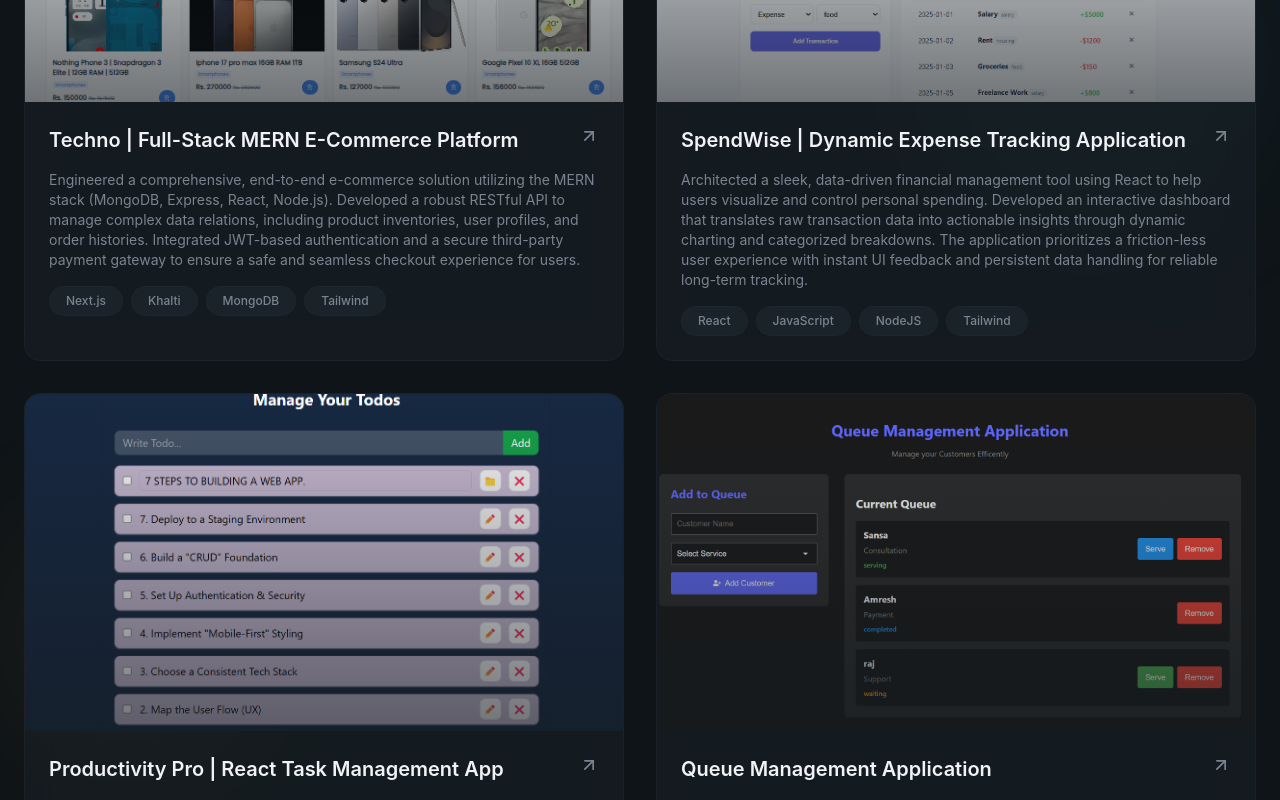
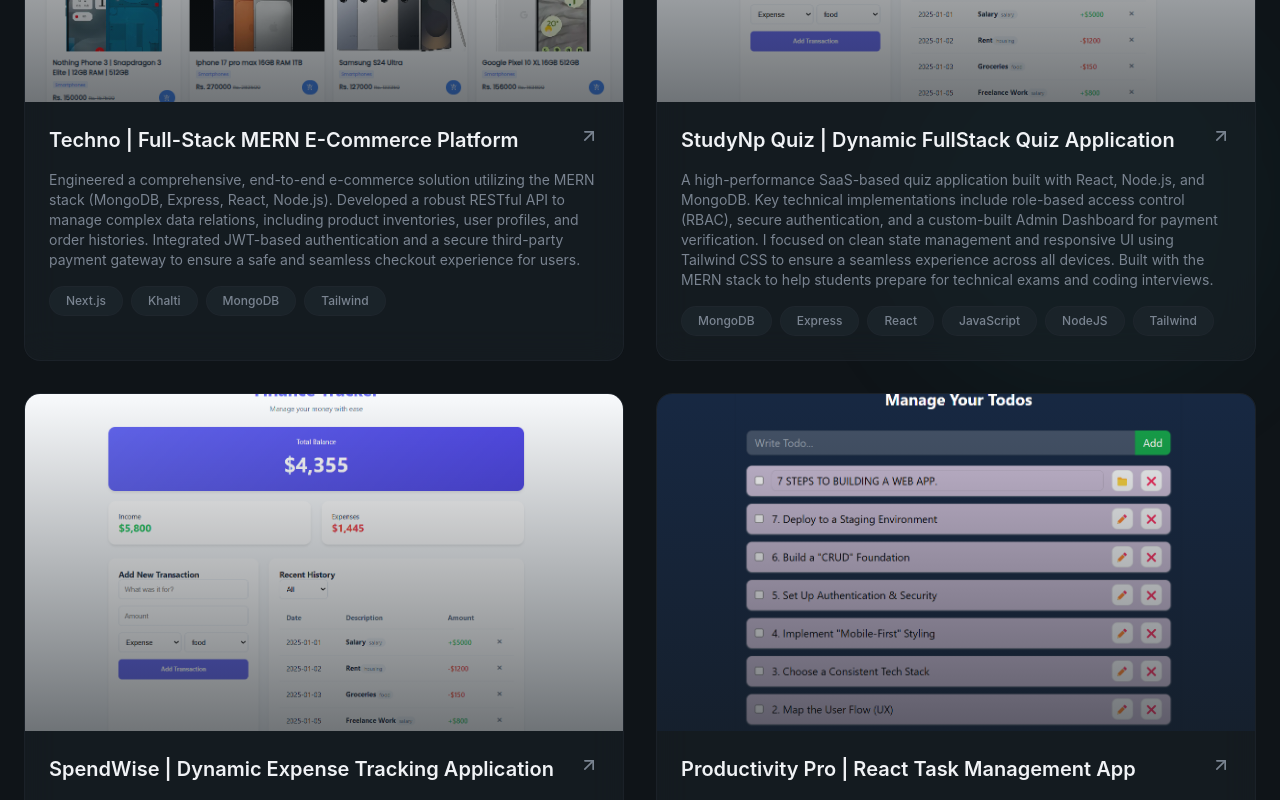
Before and after one commit to lord-amresh/portfolio, a React (Vite) app: page / in a window 1280 px wide. Shown: the part 2580-3380 px from the top of the page. Built offline with nearby package versions, Linux system fonts and the light colour scheme.

Commit message:
updated projects

```diff
--- a/src/sections/Projects.jsx
+++ b/src/sections/Projects.jsx
@@ -8,6 +8,15 @@
     image: "/projects/project2.png",
     tags: ["Next.js", "Khalti", "MongoDB", "Tailwind"],
     link: "https://ecommerce-mern-cfr6.vercel.app/",
+    github: "#",
+  },
+    {
+    title: "StudyNp Quiz | Dynamic FullStack Quiz Application",
+    description:
+      "A high-performance SaaS-based quiz application built with React, Node.js, and MongoDB. Key technical implementations include role-based access control (RBAC), secure authentication, and a custom-built Admin Dashboard for payment verification. I focused on clean state management and responsive UI using Tailwind CSS to ensure a seamless experience across all devices. Built with the MERN stack to help students prepare for technical exams and coding interviews.",
+    image: "/projects/project1.png",
+    tags: ["MongoDB", "Express","React", "JavaScript", "NodeJS", "Tailwind"],
+    link: "https://quiz.amresh.com.np/",
     github: "#",
   },
   {
```
